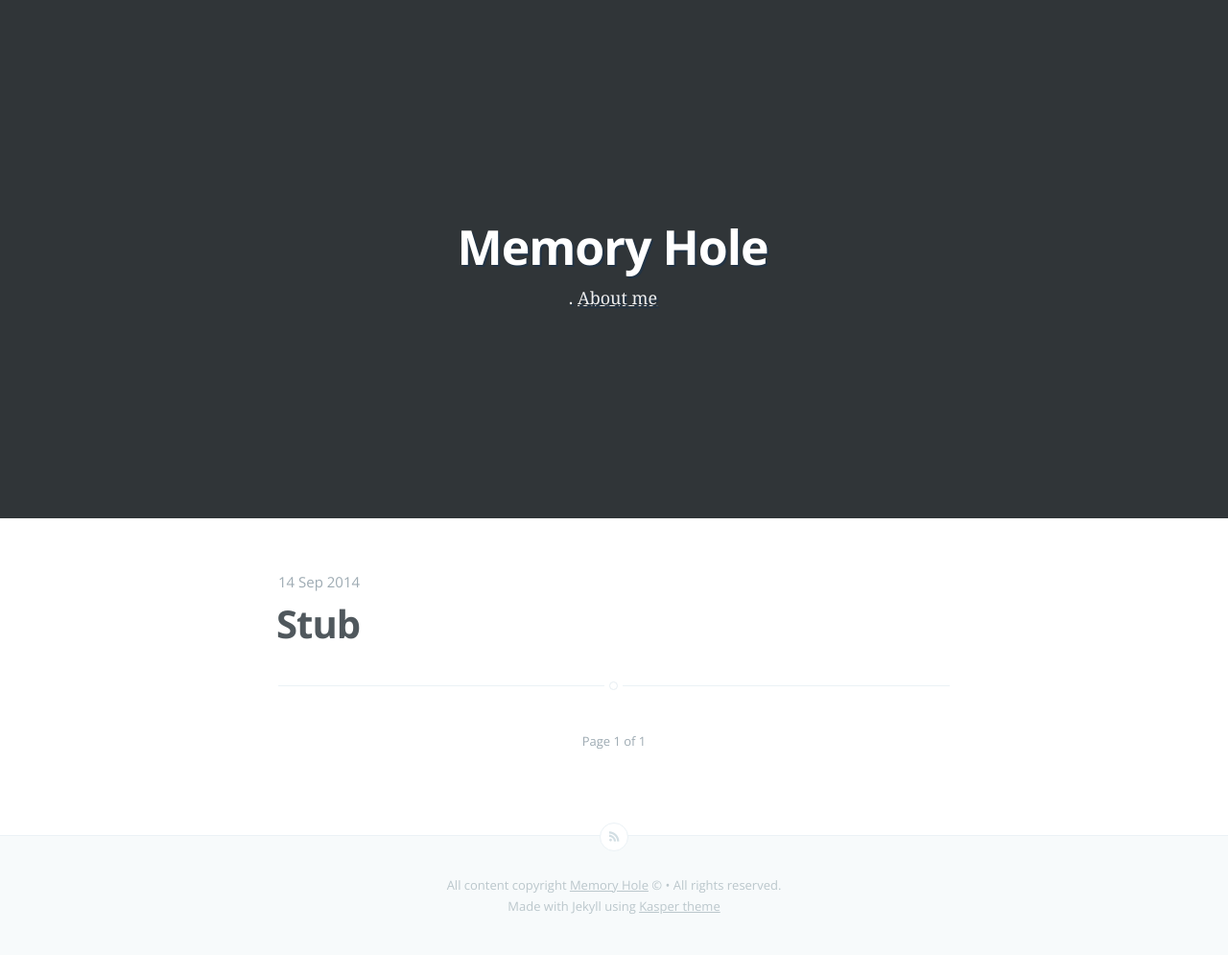
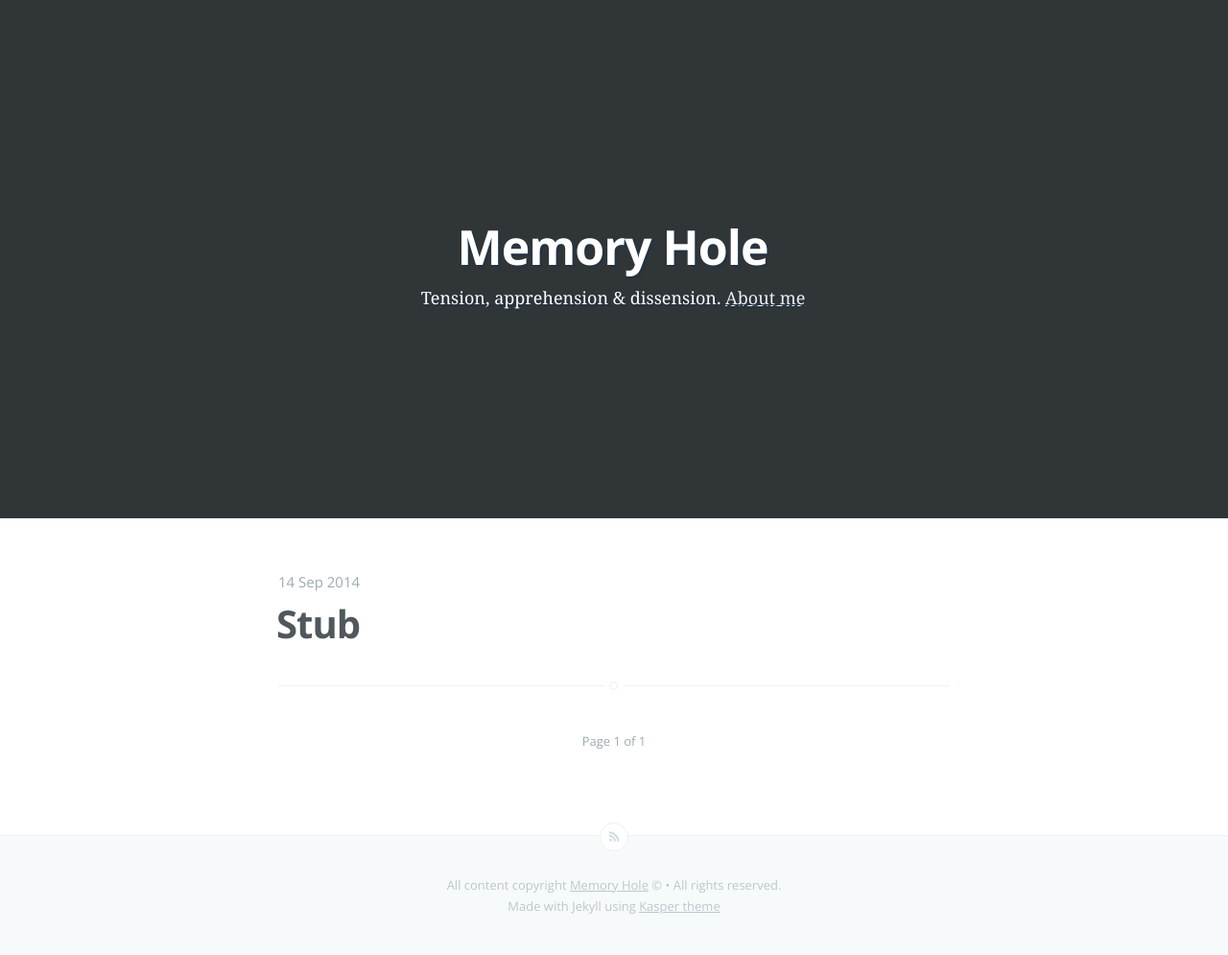
Before and after one commit to alzabo/alzabo.github.io, a Jekyll site: the page built from index.html, in a window 1280 px wide. Shown: the whole page at 96% size. Built offline with Jekyll 4.4.1, drawn with Linux system fonts in a browser that asks for light colours; Markdown is read by kramdown in place of the engine named in the settings; the list of posts is cut into pages by our own code.

Commit message:
At some point I'll settle on a name & tagline

```diff
--- a/_config.yml
+++ b/_config.yml
@@ -1,5 +1,5 @@
 name: Memory Hole
-#description:
+description: Tension, apprehension & dissension
 #meta_description: "Your New Jekyll Site, Blogging about stuffs"
 
 markdown: redcarpet
```
